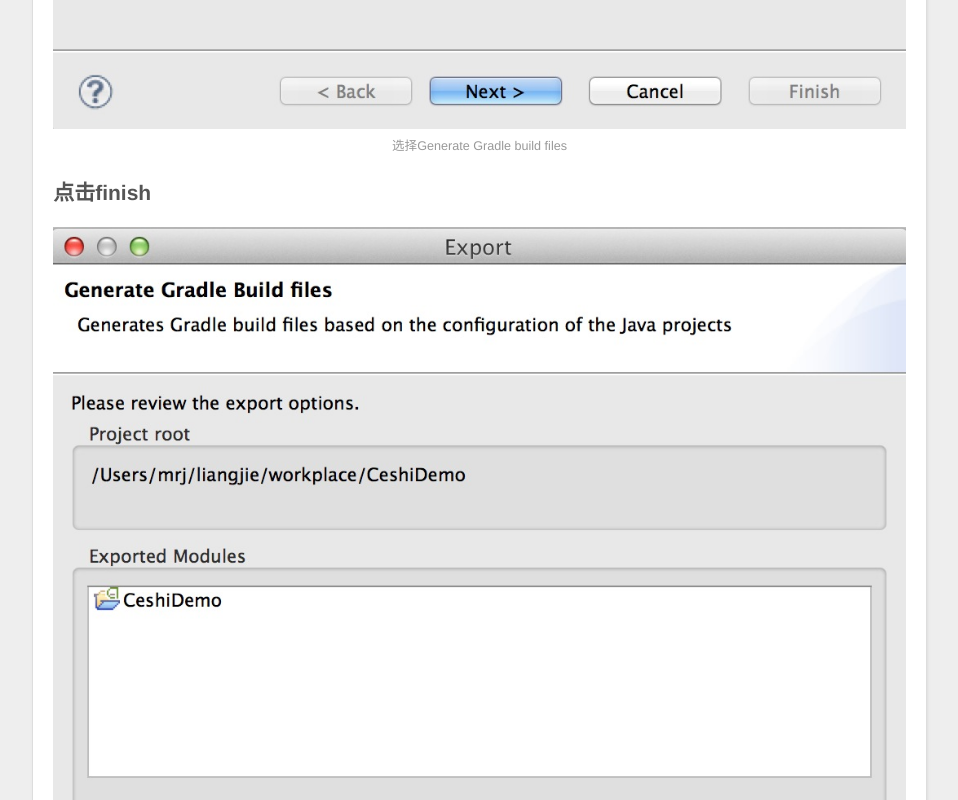
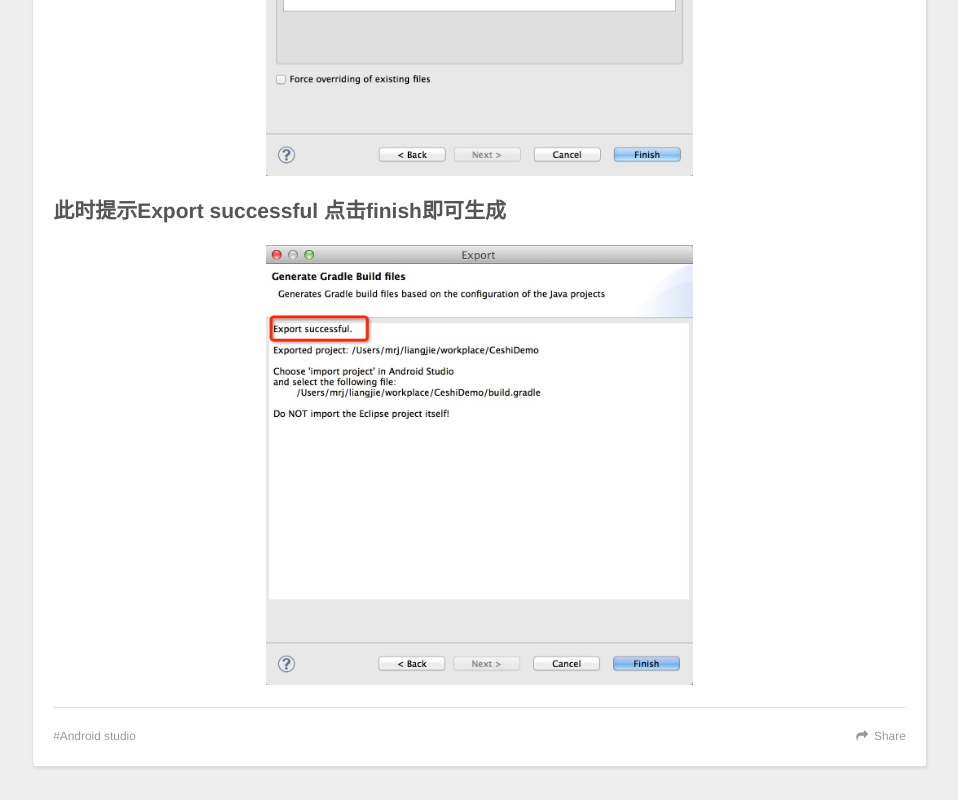
Before and after one commit to zhaoyapeng/zhaoyapeng.github.io, a plain HTML site: page 2014/12/27/exlipse项目转换为gradle项目/index.html in a window 1280 px wide. Shown: the part 1320-2120 px from the top of the page, without its empty margins (8-966 px from the left). Drawn offline with nearby package versions, Linux system fonts and the light colour scheme.

Commit message:
Site updated: 2014-12-31 10:01:31

```diff
--- a/2014/12/27/exlipse项目转换为gradle项目/index.html
+++ b/2014/12/27/exlipse项目转换为gradle项目/index.html
@@ -91,11 +91,13 @@
 
         <h2 id="在eclipse项目上右击选择“Export”">在eclipse项目上右击选择“Export”</h2>
 <h2 id="选择Generate_Gradle_build_files">选择Generate Gradle build files</h2>
-<p><a id="more"></a><br><img src="/image/android_studio_exlipse_change_gradle1.png" alt="选择Generate Gradle build files"></p>
+<a id="more"></a>
+
+<p><img src="/image/android_studio_exlipse_change_gradle1.png" width="50%" height="50%"></p>
 <h2 id="点击finish">点击finish</h2>
-<p><img src="/image/android_studio_exlipse_change_gradle2.png" alt="点击finish"></p>
+<p><img src="/image/android_studio_exlipse_change_gradle2.png" width="50%" height="50%"></p>
 <h2 id="此时提示Export_successful_点击finish即可生成">此时提示Export successful 点击finish即可生成</h2>
-<p><img src="/image/android_studio_exlipse_change_gradle3.png" alt="点击finish"></p>
+<p><img src="/image/android_studio_exlipse_change_gradle3.png" width="50%" height="50%"></p>
 
 
     </div>
```
Also changed, not shown: index.html (+1 -1 lines).
